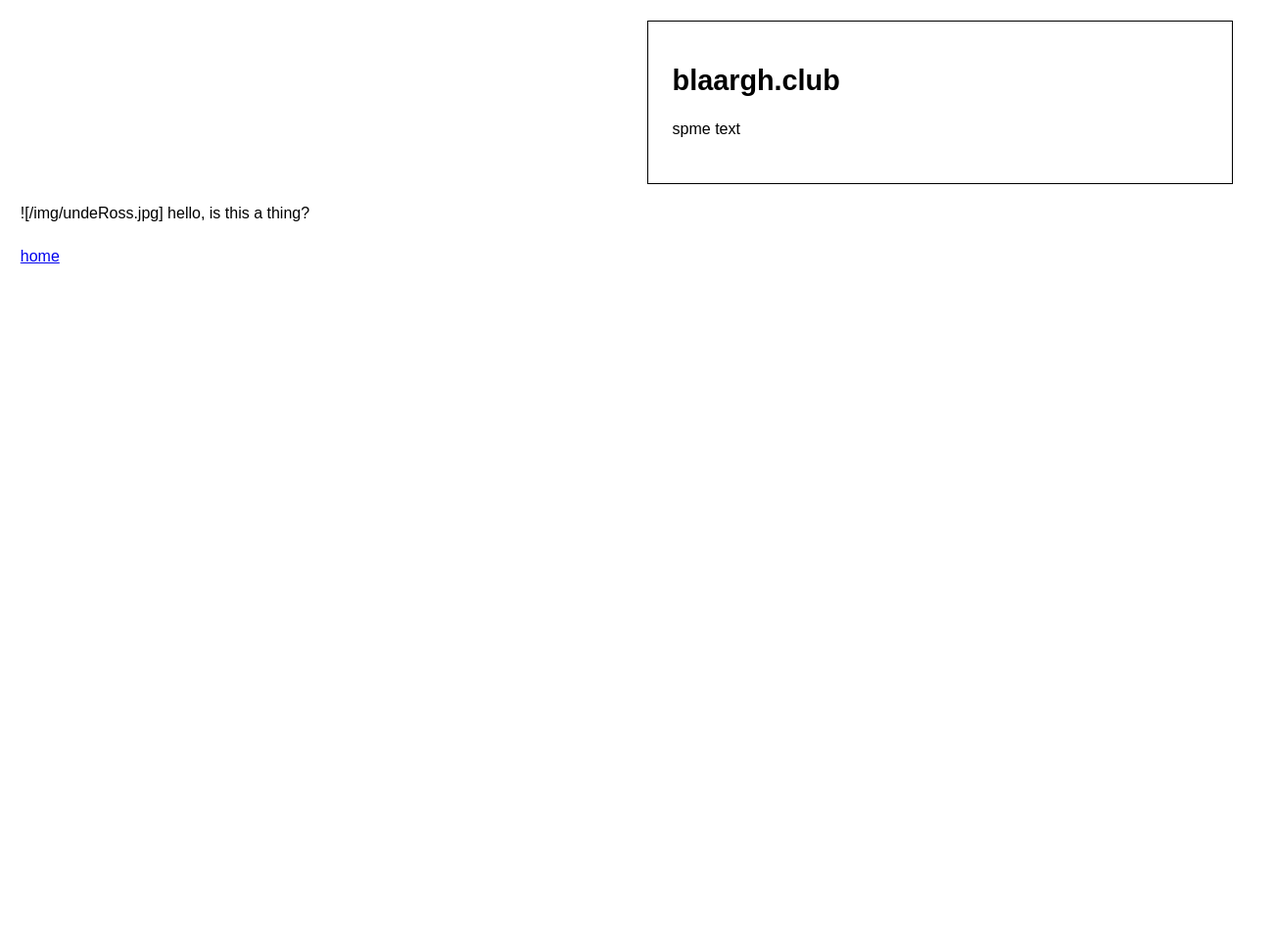
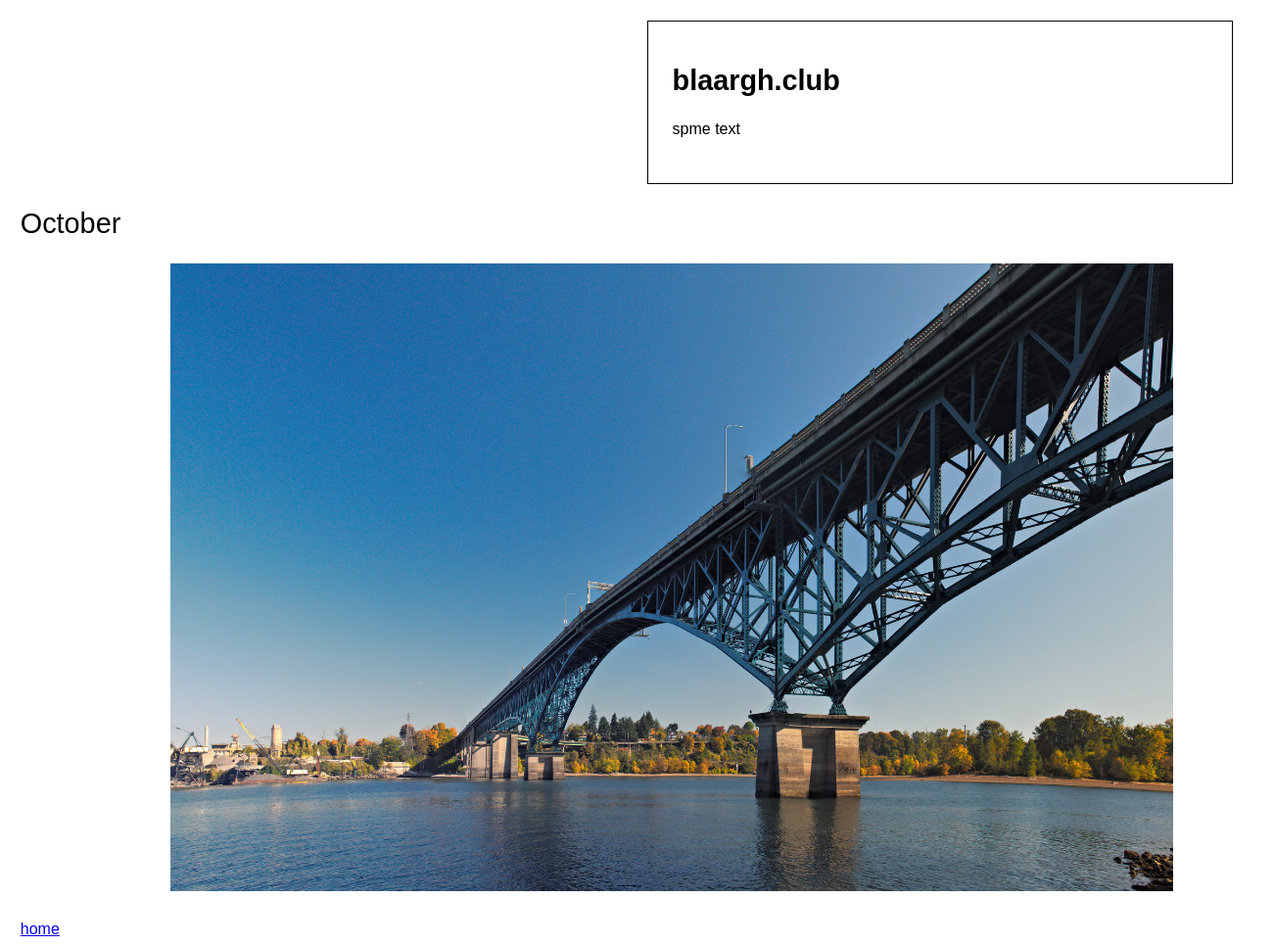
Before and after one commit to sblacktephen/sblacktephen.github.io, a plain HTML site: page October.html in a window 1280 px wide. Shown: the whole page at 98% size, 1301 px wide, since content can reach past the window. Before the commit the page ends 800 px from the top, so only its background shows below. Drawn offline with Linux system fonts and the light colour scheme.

Commit message:
and again

```diff
--- a/October.html
+++ b/October.html
@@ -1,2 +1,3 @@
-<!doctype html><meta charset=utf-8><meta name=viewport content="width=device-width,initial-scale=1"><style>html{padding:1%;font-size:16px;font-family:sans-serif}h1 a,h2 a,h3 a,h4 a{text-decoration:none;color:#000;font-style:normal}h1,h2{font-size:180%}h3,h4{font-size:150%}h1,h3{font-weight:550}h2,h4{font-weight:400}p{line-height:175%;:}header{border:1px solid #000;padding:2%;margin-left:50vw}img{width:80vw;margin:0 8vw 0 12vw}</style><header><h1>blaargh.club</h1><p>spme text</header><p>![/img/undeRoss.jpg]
-hello, is this a thing?</p><p><a href="/index.html">home</a></p></body></html>
+<!doctype html><meta charset=utf-8><meta name=viewport content="width=device-width,initial-scale=1"><style>html{padding:1%;font-size:16px;font-family:sans-serif}h1 a,h2 a,h3 a,h4 a{text-decoration:none;color:#000;font-style:normal}h1,h2{font-size:180%}h3,h4{font-size:150%}h1,h3{font-weight:550}h2,h4{font-weight:400}p{line-height:175%;:}header{border:1px solid #000;padding:2%;margin-left:50vw}img{width:80vw;margin:0 8vw 0 12vw}</style><header><h1>blaargh.club</h1><p>spme text</header><h2>October</h2>
+
+<p><img src="/img/undeRoss.jpg" alt="underneath the Ross Island Bridge"></p><p><a href="/index.html">home</a></p></body></html>
```
